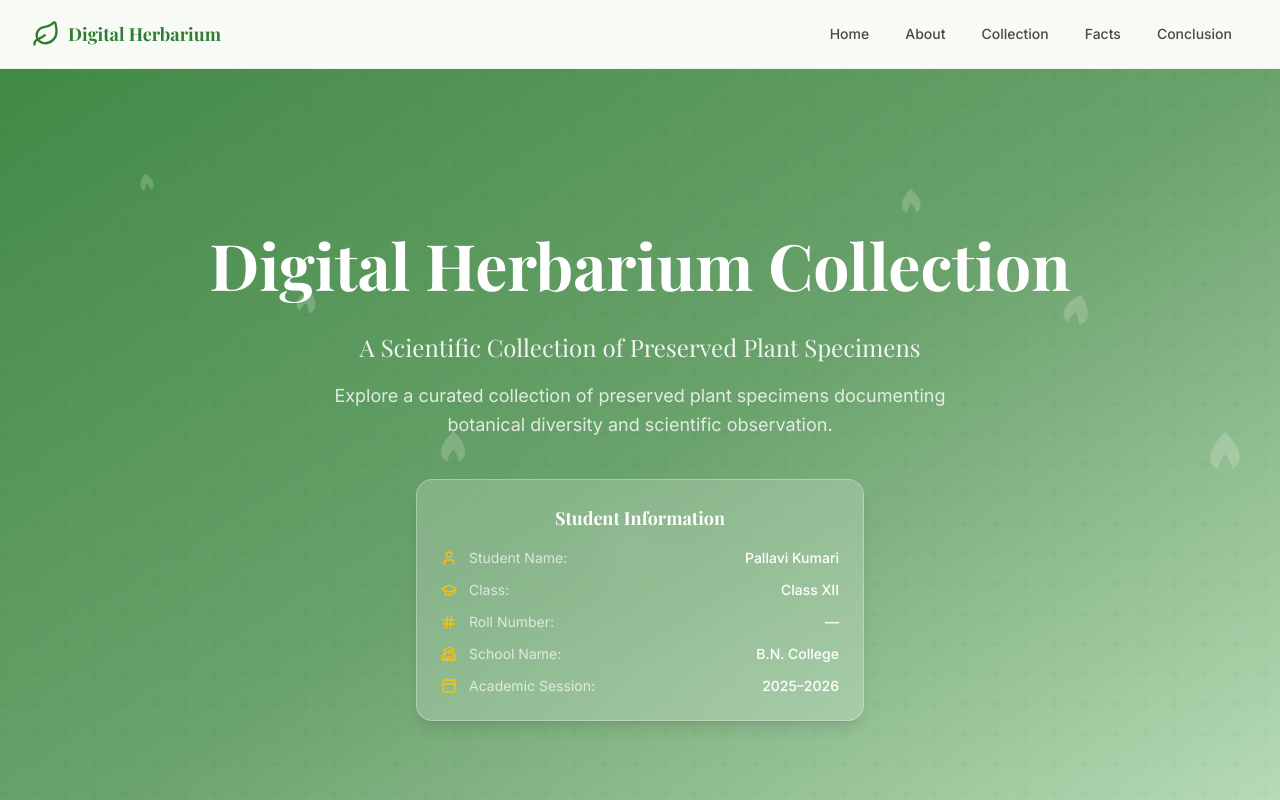
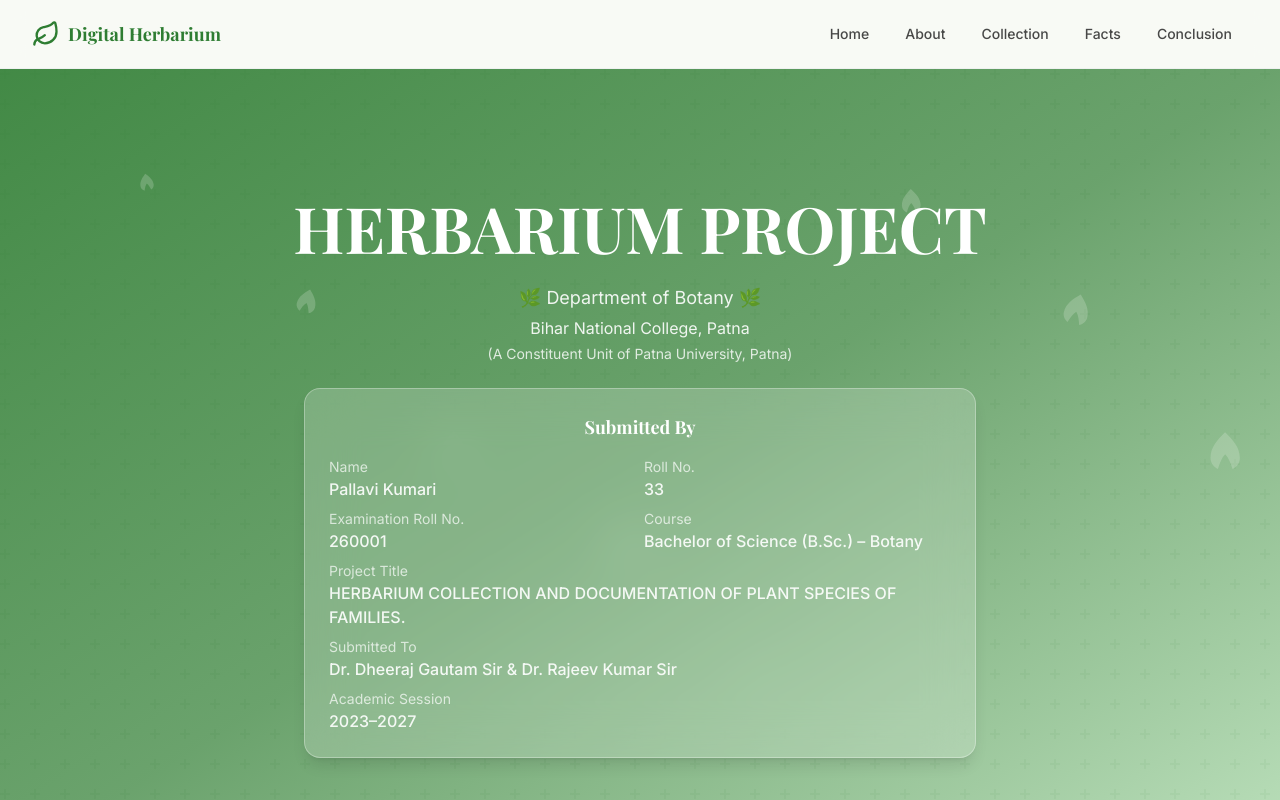
Before and after one commit to imadityacoder/pallavi-digital-herbarium-collection-website, a React (Vite) app: page / in a window 1280 px wide. Shown: the top 800 px of the page. Built offline with nearby package versions, Linux system fonts and the light colour scheme.

Commit message:
info update

```diff
--- a/src/components/Hero.jsx
+++ b/src/components/Hero.jsx
@@ -60,43 +60,48 @@
           animate={{ opacity: 1, y: 0 }}
           transition={{ duration: 0.8 }}
         >
-          <h1 className="text-fluid-hero font-heading font-bold text-white mb-4">
-            Digital Herbarium Collection
+          <h1 className="text-fluid-hero font-heading font-bold text-white mb-2">
+            HERBARIUM PROJECT
           </h1>
+          <p className="text-lg text-white/90 mb-1">🌿 Department of Botany 🌿</p>
+          <p className="text-base text-white/90 mb-1">Bihar National College, Patna</p>
+          <p className="text-sm text-white/80 mb-6">(A Constituent Unit of Patna University, Patna)</p>
         </motion.div>
 
-        <motion.p
-          className="text-fluid-subtitle font-heading text-white/90 mb-4"
-          initial={{ opacity: 0, y: 20 }}
-          animate={{ opacity: 1, y: 0 }}
-          transition={{ duration: 0.8, delay: 0.2 }}
-        >
-          A Scientific Collection of Preserved Plant Specimens
-        </motion.p>
-
-        <motion.p
-          className="max-w-2xl mx-auto text-base sm:text-lg text-white/80 mb-10 leading-relaxed"
-          initial={{ opacity: 0, y: 20 }}
-          animate={{ opacity: 1, y: 0 }}
-          transition={{ duration: 0.8, delay: 0.4 }}
-        >
-          Explore a curated collection of preserved plant specimens documenting botanical diversity
-          and scientific observation.
-        </motion.p>
-
         <ScrollReveal delay={0.6}>
-          <div className="glass-card mx-auto max-w-md p-6 text-left">
+          <div className="glass-card mx-auto max-w-2xl p-6 text-left">
             <h2 className="font-heading text-lg font-semibold text-white mb-4 text-center">
-              Student Information
+              Submitted By
             </h2>
-            <dl className="space-y-3">
-              {studentInfo.map(({ icon: Icon, label, value }) => (
-                <div key={label} className="flex items-center gap-3">
-                  <Icon className="h-4 w-4 text-accent shrink-0" aria-hidden="true" />
-                  <dt className="text-sm text-white/70">{label}:</dt>
-                  <dd className="text-sm font-medium text-white ml-auto">{value}</dd>
-                </div>
-              ))}
+            <dl className="grid grid-cols-1 sm:grid-cols-2 gap-2 text-white/90">
+              <div>
+                <dt className="text-sm text-white/70">Name</dt>
+                <dd className="font-medium">Pallavi Kumari</dd>
+              </div>
+              <div>
+                <dt className="text-sm text-white/70">Roll No.</dt>
+                <dd className="font-medium">33</dd>
+              </div>
+              <div>
+                <dt className="text-sm text-white/70">Examination Roll No.</dt>
+                <dd className="font-medium">260001</dd>
+              </div>
+              <div>
+                <dt className="text-sm text-white/70">Course</dt>
+                <dd className="font-medium">Bachelor of Science (B.Sc.) – Botany</dd>
+              </div>
+              <div className="sm:col-span-2">
+                <dt className="text-sm text-white/70">Project Title</dt>
+                <dd className="font-medium">HERBARIUM COLLECTION AND DOCUMENTATION OF PLANT SPECIES OF FAMILIES.</dd>
+              </div>
+              <div className="sm:col-span-2">
+                <dt className="text-sm text-white/70">Submitted To</dt>
+                <dd className="font-medium">Dr. Dheeraj Gautam Sir &amp; Dr. Rajeev Kumar Sir</dd>
+              </div>
+              <div className="sm:col-span-2">
+                <dt className="text-sm text-white/70">Academic Session</dt>
+                <dd className="font-medium">2023–2027</dd>
+              </div>
             </dl>
           </div>
         </ScrollReveal>
```
